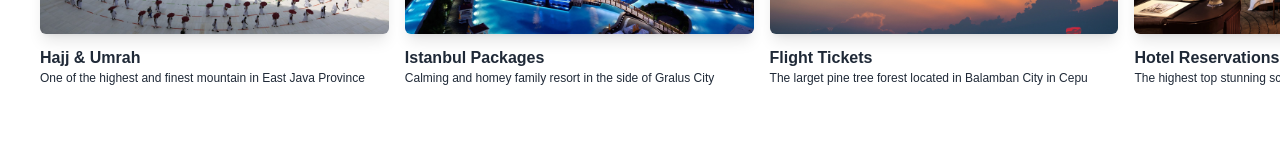
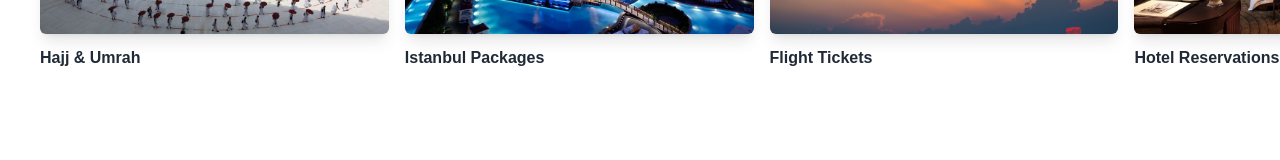
Before and after one commit to makkahwi/goldendays_landing, a Next.js app: page / in a window 1280 px wide. Shown: the part 1863-2023 px from the top of the page. Built offline with nearby package versions, Linux system fonts and the light colour scheme.

Commit message:
Minor UI Update

```diff
--- a/src/components/Picard.tsx
+++ b/src/components/Picard.tsx
@@ -22,9 +22,10 @@ const Picard = ({ src, title, desc }: cardProps) => {
           className="group-hover:scale-110 group-hover:brightness-75 brig transition-all duration-300"
         />
       </div>
+
       <div className="flex flex-col text-gray-800">
-        <h3 className="font-semibold">{title}</h3>
-        <p className="text-xs">{desc}</p>
+        <h2 className="font-semibold">{title}</h2>
+        {/* <p className="text-xs">{desc}</p> */}
       </div>
     </div>
   );
```
